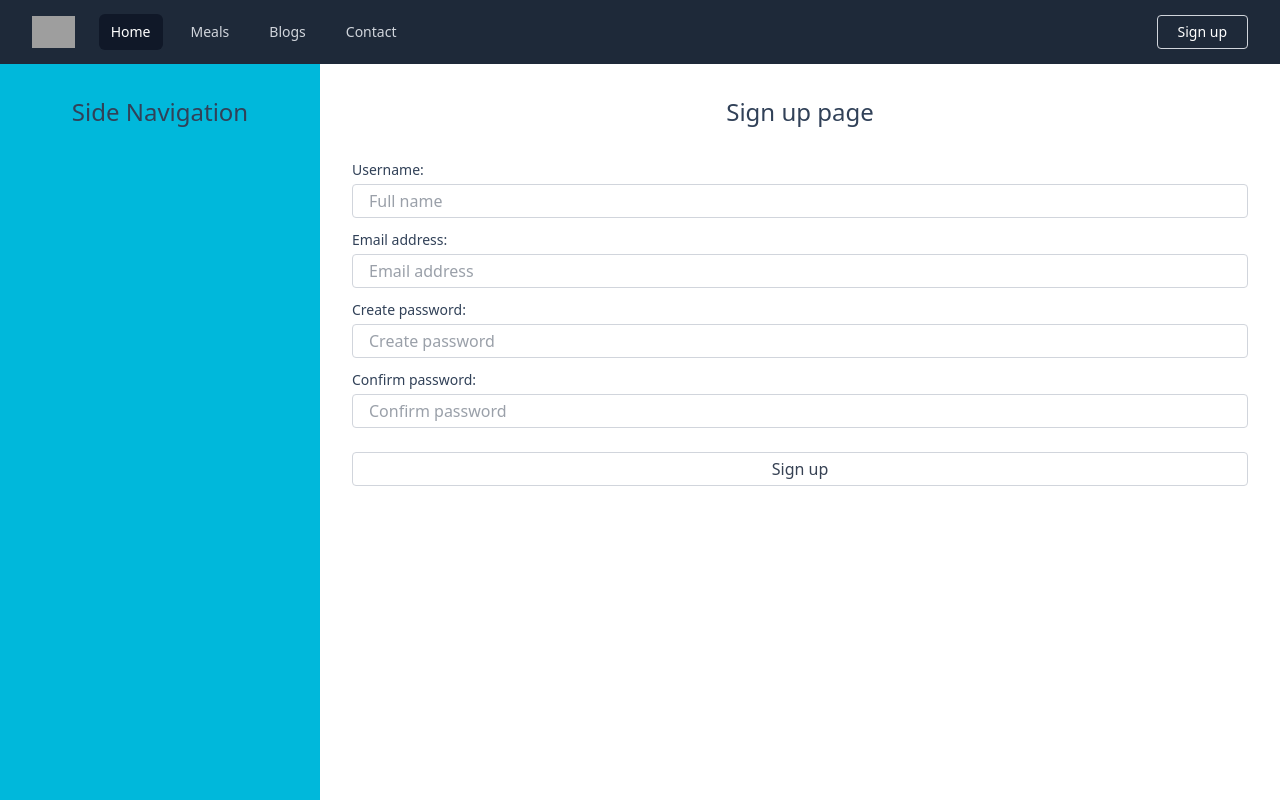
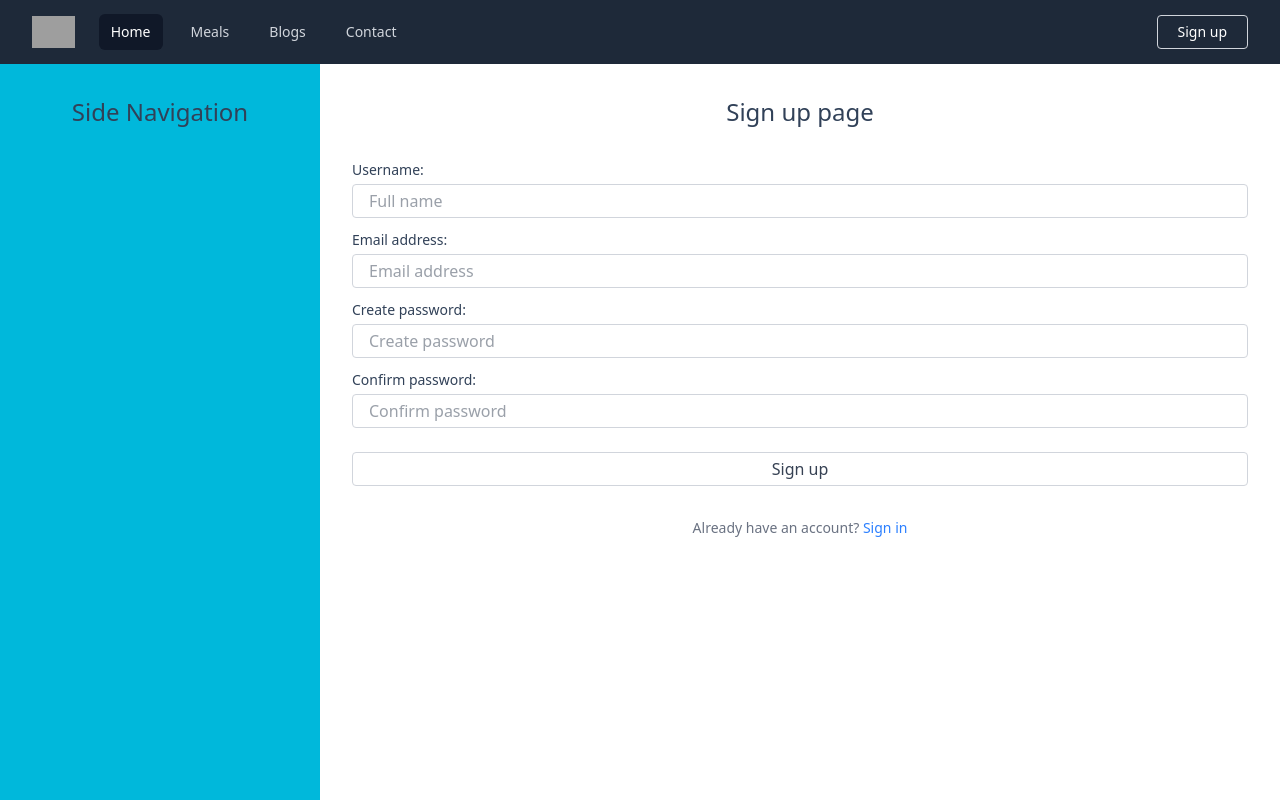
Before and after one commit to WalidurTanjim/mealdb-next-practice-my-app, a Next.js app: page /signup in a window 1280 px wide. Shown: the top 800 px of the page. Built offline with nearby package versions, Linux system fonts and the light colour scheme; grey boxes are pictures that could not be loaded.

Commit message:
Signin & Signup page updated

```diff
--- a/src/app/(authentication)/signin/page.jsx
+++ b/src/app/(authentication)/signin/page.jsx
@@ -1,3 +1,4 @@
+import Link from "next/link";
 import SignInForm from "./components/SignInForm";
 
 const SignIn = () => {
@@ -6,8 +7,12 @@ const SignIn = () => {
             <div className="container mx-auto w-full px-6 lg:px-8 py-8">
                 <h1 className='text-center text-2xl text-slate-700 font-medium'>Sign in page</h1>
 
-                <div className="mt-8">
+                <div className="my-8">
                     <SignInForm />
+                </div>
+
+                <div className="text-center">
+                    <h1 className="text-sm text-gray-500">Dont have an account? <Link href={`/signup`} className="text-blue-500 hover:text-blue-400 active:text-blue-500 font-medium">Sign up</Link></h1>
                 </div>
             </div>
         </div>
--- a/src/app/(authentication)/signup/page.jsx
+++ b/src/app/(authentication)/signup/page.jsx
@@ -1,3 +1,4 @@
+import Link from "next/link";
 import SignUpForm from "./components/SignUpForm";
 
 const SignUp = () => {
@@ -6,8 +7,12 @@ const SignUp = () => {
             <div className="container mx-auto w-full px-6 lg:px-8 py-8">
                 <h1 className='text-center text-2xl text-slate-700 font-medium'>Sign up page</h1>
 
-                <div className="mt-8">
+                <div className="my-8">
                     <SignUpForm />
+                </div>
+
+                <div className="text-center">
+                    <h1 className="text-sm text-gray-500">Already have an account? <Link href={`/signin`} className="text-blue-500 hover:text-blue-400 active:text-blue-500 font-medium">Sign in</Link></h1>
                 </div>
             </div>
         </div>
```
